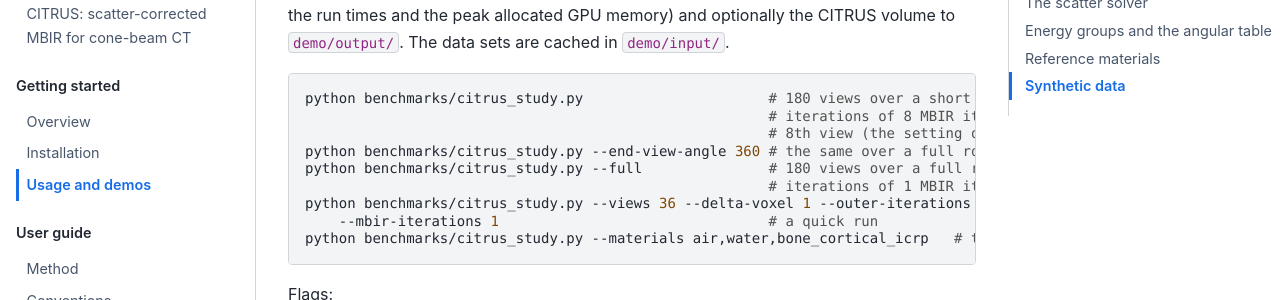
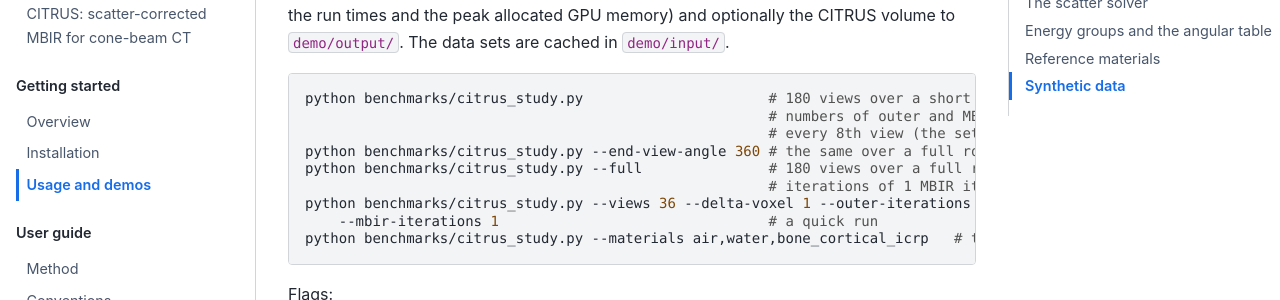
Before and after one commit to cabouman/citrus, a Sphinx documentation site: the page built from docs/source/usage.rst, in a window 1280 px wide and 900 px high, scrolled down 949 px. Shown: the part 170-470 px from the top of the window. Built offline with Sphinx 7.4.7 and the Sphinx Book theme 1.1.4, drawn with Linux system fonts in a browser that asks for light colours.

Commit message:
Docs: the study script's default run is described with the adaptive counts
Co-Authored-By: Claude Fable 5.1 <noreply@anthropic.com>

```diff
--- a/docs/source/usage.rst
+++ b/docs/source/usage.rst
@@ -41,9 +41,9 @@ data sets are cached in ``demo/input/``.
 
 .. code-block:: bash
 
-   python benchmarks/citrus_study.py                      # 180 views over a short scan, 0.5 cm grid, 10 outer
-                                                          # iterations of 8 MBIR iterations, scatter step on every
-                                                          # 8th view (the setting of demo 2)
+   python benchmarks/citrus_study.py                      # 180 views over a short scan, 0.5 cm grid, adaptive
+                                                          # numbers of outer and MBIR iterations, scatter step on
+                                                          # every 8th view (the setting of demo 2)
    python benchmarks/citrus_study.py --end-view-angle 360 # the same over a full rotation
    python benchmarks/citrus_study.py --full               # 180 views over a full rotation, 0.5 cm grid, 20 outer
                                                           # iterations of 1 MBIR iteration, scatter step on every view
```
Also changed, not shown: README.md (+2 -2 lines), 1 other file.
